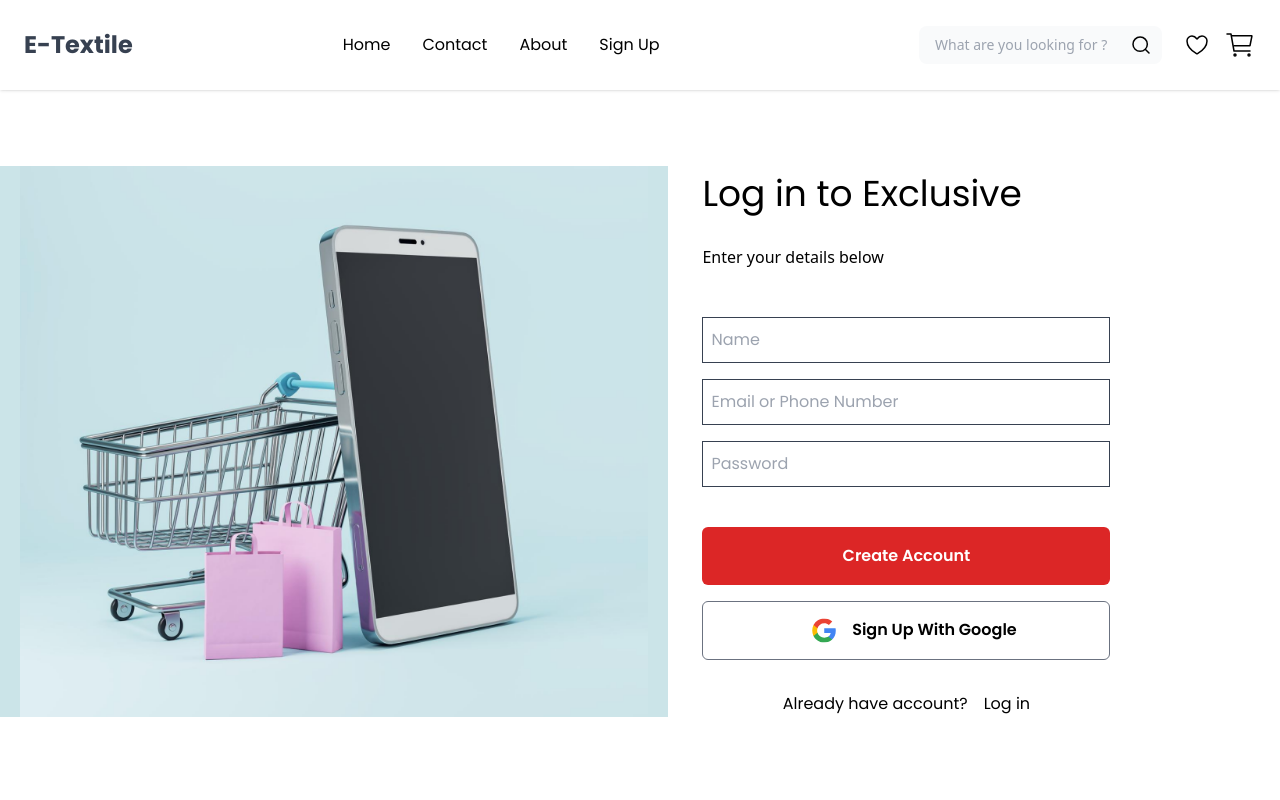
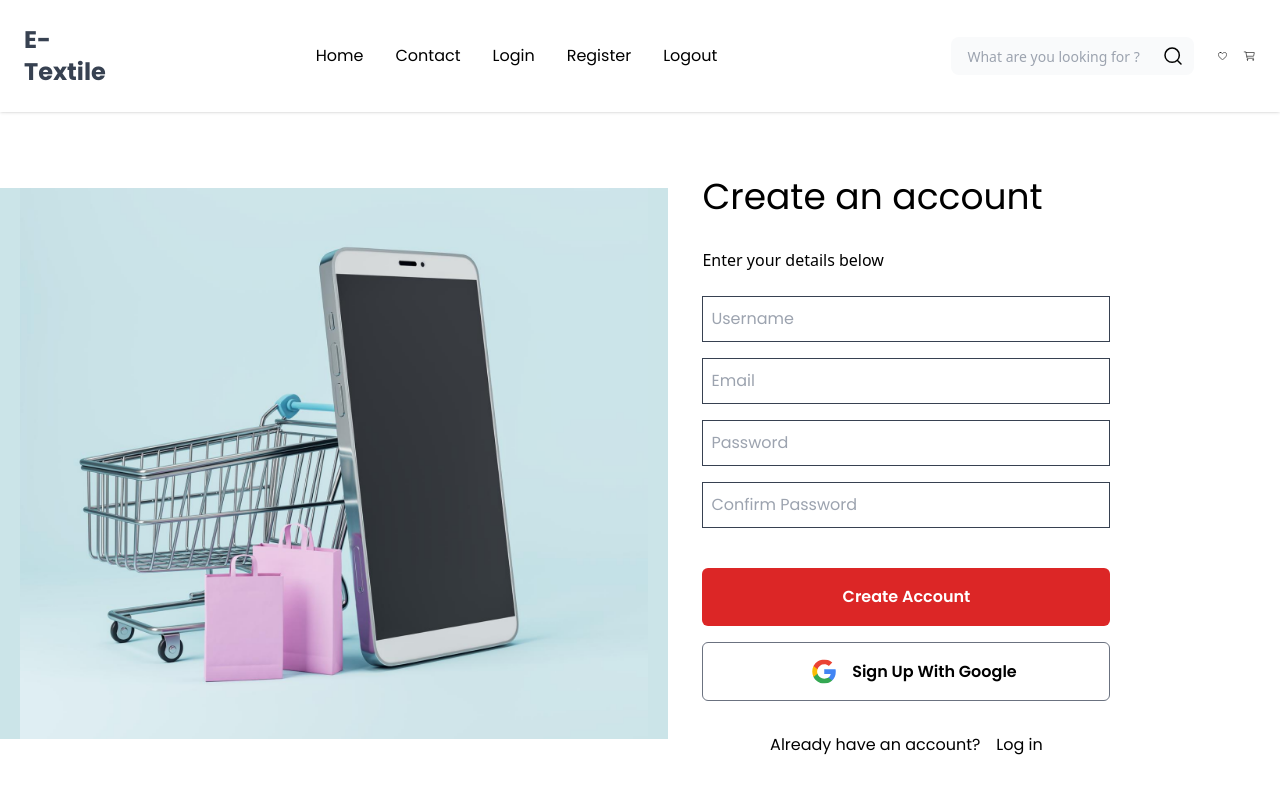
Before and after one commit to adityanuriskandar17/e-textile-frontend, a React (Create React App) app: page /register in a window 1280 px wide. Shown: the top 800 px of the page. Built offline with nearby package versions, Linux system fonts and the light colour scheme.

Commit message:
authentication

```diff
--- a/package.json
+++ b/package.json
@@ -7,9 +7,12 @@
     "@testing-library/react": "^13.4.0",
     "@testing-library/user-event": "^13.5.0",
     "autoprefixer": "^10.4.14",
+    "axios": "^1.4.0",
+    "jwt-decode": "^3.1.2",
     "postcss": "^8.4.24",
     "react": "^18.2.0",
     "react-dom": "^18.2.0",
+    "react-dotenv": "^0.1.3",
     "react-router-dom": "^6.14.0",
     "react-scripts": "5.0.1",
     "tailwindcss": "^3.3.2",
--- a/src/components/Layouts/Body/BodyHome.jsx
+++ b/src/components/Layouts/Body/BodyHome.jsx
@@ -3,8 +3,76 @@ import cs from "../../../assets/utilsHome/service.svg";
 import guarate from "../../../assets/utilsHome/guarantee.svg";
 import arrowL from "../../../assets/utilsHome/arrowL.svg";
 import arrowR from "../../../assets/utilsHome/arrowR.svg";
+import { useNavigate } from "react-router-dom";
+import axios from "axios";
+import jwt_decode from "jwt-decode";
+import { useEffect, useState } from "react";
 
 const BodyHome = () => {
+  const [username, setUsername] = useState('')
+  const [token, setToken] = useState('')
+  const [expire, setExpire] = useState('')
+  const [users, setUsers] = useState([])
+  const navigate = useNavigate();
+  useEffect(()=>{
+    refreshToken()
+  }, [])
+
+  const refreshToken = async()=> {
+    try {
+      const ApiUrl = process.env.REACT_APP_API_URL;
+      const response = await axios.get(`${ApiUrl}/token`)
+      setToken(response.data.jwtToken)
+      const decoded = jwt_decode(response.data.jwtToken)
+
+      setUsername(decoded.username)
+      setExpire(decoded.exp)
+      // console.log(decoded.username);
+      // console.log(decoded.exp);
+      // console.log(decoded);
+    } catch (error) {
+      if(error.response){
+        navigate('/');
+      }
+    }
+  }
+
+  const axiosJWT = axios.create();
+
+  axiosJWT.interceptors.request.use(async(config)=> {
+    const currentDate = new Date()
+    if(expire * 1000 < currentDate.getTime()){
+      const ApiUrl = process.env.REACT_APP_API_URL;
+      const response = await axios.get(`${ApiUrl}/token`)
+      config.headers.Authorization = `Bearer ${response.data.jwtToken}`
+      setToken(response.data.jwtToken)
+      const decoded = jwt_decode(response.data.jwtToken)
+
+      ///decoded.username = data user whos login
+      setUsername(decoded.username)
+      setExpire(decoded.exp)
+    }
+    return config;
+  }, (error)=> {
+    return Promise.reject(error)
+  })
+
+
+
+  const getUsers = async()=> {
+    try {
+      const ApiUrl = process.env.REACT_APP_API_URL;
+      const response = await axiosJWT.get(`${ApiUrl}/users`,{
+        headers: {
+          Authorization: `Bearer ${token}`
+        }
+      })
+      console.log(response.data);
+    } catch (error) {
+
+    }
+  }
+
   return (
     <>
       <div className="relative min-h-screen">
@@ -13,7 +81,7 @@ const BodyHome = () => {
             <div className="flex flex-col relative  font-poppins font-semibold ">
               <div className="ml-6 h-[50px] w-[244px] border-r-2"></div>
               <div className="ml-6 w-[244px] border-r-2">
-                <p className="mb-[16px]">Luxotic Knit</p>
+                <p className="mb-[16px]" onClick={getUsers}>Luxotic Knit</p>
                 <p className="mb-[16px]">Raw Denim</p>
                 <p className="mb-[16px]">Cotton Combed</p>
                 <p className="mb-[16px]">Canvas Prestige</p>
@@ -35,6 +103,7 @@ const BodyHome = () => {
                   <img src={arrowR} className="bg-white ml-2 rounded-sm " alt="" />
                 </div>
               </div>
+
             </div>
           </div>
 
--- a/src/components/Layouts/Body/Loginpage.jsx
+++ b/src/components/Layouts/Body/Loginpage.jsx
@@ -1,6 +1,43 @@
-import React from "react";
+import React, { useEffect, useState } from "react";
+import { useNavigate } from "react-router-dom";
+import axios from "axios";
 
 function Loginpage() {
+  const navigate = useNavigate();
+  const [email, setEmail] = useState("");
+  const [password, setPassword] = useState("");
+  const [msg, setMsg] = useState("");
+
+  useEffect(() => {
+    if (msg !== "") {
+      const timer = setTimeout(() => {
+        setMsg("");
+      }, 2000);
+
+      return () => {
+        clearTimeout(timer);
+      };
+    }
+  }, [msg]);
+
+
+  const auth = async (e) => {
+    e.preventDefault();
+    try {
+      const ApiUrl = process.env.REACT_APP_API_URL;
+      const response = await axios.post(`${ApiUrl}/login`, {
+        email: email,
+        password: password,
+      });
+      console.log(response.data);
+      navigate("/");
+    } catch (error) {
+      if (error.response) {
+        setMsg(error.response.data.error);
+      }
+    }
+  };
+
   return (
     <>
       <main className="h-screen w-screen bg-white flex pr-[135px] pt-[76px] pb-[173px]">
@@ -18,15 +55,16 @@ function Loginpage() {
               Log in to Exclusive
             </h2>
             <p className="mb-12">Enter your details below</p>
-            <form>
+            <form onSubmit={auth}>
               <div className="mb-4">
-                {/* Input Email */}
+              <p className="mb-6 text-btn2 text-center">{msg}</p>
                 <div className="flex items-center border-b border-gray-700 py-2">
                   <input
                     className="appearance-none bg-transparent border-none w-full text-gray-700 mr-3 py-1 px-2 leading-tight focus:outline-none font-poppins text-[16px]"
                     type="email"
-                    placeholder="Email or Phone Number"
+                    placeholder="Email"
                     aria-label="Email"
+                    value={email} onChange={(e) => setEmail(e.target.value)}
                   />
                 </div>
               </div>
@@ -38,12 +76,14 @@ function Loginpage() {
                     type="password"
                     placeholder="Password"
                     aria-label="Password"
+                    value={password} onChange={(e) => setPassword(e.target.value)}
                   />
                 </div>
               </div>
               <div className="mt-10 flex items-center justify-between">
                 <div className="flex items-center">
-                  <button className="w-auto inline-flex items-center justify-center px-12 py-4 bg-red-600 border border-transparent rounded-md font-semibold capitalize text-white hover:bg-red-700 active:bg-red-700 focus:outline-none focus:border-red-700 focus:ring focus:ring-red-200 disabled:opacity-25 transition">
+                  <button className="w-auto inline-flex items-center justify-center px-12 py-4 bg-red-600 border border-transparent rounded-md font-semibold capitalize text-white hover:bg-red-700 active:bg-red-700 focus:outline-none focus:border-red-700 focus:ring focus:ring-red-200 disabled:opacity-25 transition"
+                  type="submit">
                     Log in
                   </button>
                 </div>
--- a/src/components/Layouts/Body/Registerpage.jsx
+++ b/src/components/Layouts/Body/Registerpage.jsx
@@ -1,6 +1,47 @@
-import React from "react";
+import React, { useEffect, useState } from "react";
+import axios from "axios";
+import { useNavigate } from "react-router-dom";
 
 function RegisterPage() {
+  const navigate = useNavigate();
+  const [username, setUsername] = useState("");
+  const [email, setEmail] = useState("");
+  const [password, setPassword] = useState("");
+  const [confPassword, setConfPassword] = useState("");
+  const [msg, setMsg] = useState("");
+
+  useEffect(() => {
+    if (msg !== "") {
+      const timer = setTimeout(() => {
+        setMsg("");
+      }, 2000);
+
+      return () => {
+        clearTimeout(timer);
+      };
+    }
+  }, [msg]);
+
+
+  const handleRegister = async (e) => {
+    e.preventDefault();
+    try {
+      const ApiUrl = process.env.REACT_APP_API_URL;
+      const response = await axios.post(`${ApiUrl}/register`, {
+        username: username,
+        email: email,
+        password: password,
+        confPassword: confPassword,
+      });
+      console.log(response.data);
+      navigate("/login");
+    } catch (error) {
+      if (error.response) {
+        setMsg(error.response.data.error);
+      }
+    }
+  };
+
   return (
     <>
       <main className="h-screen w-screen bg-white flex pr-[135px] pt-[76px] pb-[173px]">
@@ -14,47 +55,65 @@ function RegisterPage() {
 
         <div className="flex justify-center w-5/12 bg-white items-center">
           <div className="w-full sm:max-w-md p-5 mx-auto">
-            <h2 className="mb-6 font-poppins text-[36px]">
-              Log in to Exclusive
-            </h2>
-            <p className="mb-12">Enter your details below</p>
-            <form>
+          <h2 className="mb-6 font-poppins text-[36px]">Create an account</h2>
+            <p className="mb-3">Enter your details below</p>
+            <form onSubmit={handleRegister}>
               <div className="mb-4">
-                {/* Input Name */}
+
+            <p className="mb-6 text-btn2 text-center">{msg}</p>
                 <div className="flex items-center border border-gray-700 py-2">
                   <input
                     className="appearance-none bg-transparent border-none w-full text-gray-700 mr-3 py-1 px-2 leading-tight focus:outline-none font-poppins text-[16px]"
                     type="text"
-                    placeholder="Name"
-                    aria-label="Email"
+                    placeholder="Username"
+                    aria-label="username"
+                    value={username}
+                    onChange={(e) => setUsername(e.target.value)}
                   />
                 </div>
               </div>
               <div className="mb-4">
-                {/* Input Email */}
                 <div className="flex items-center border border-gray-700 py-2">
                   <input
                     className="appearance-none bg-transparent border-none w-full text-gray-700 mr-3 py-1 px-2 leading-tight focus:outline-none font-poppins text-[16px]"
                     type="email"
-                    placeholder="Email or Phone Number"
+                    placeholder="Email"
                     aria-label="Email"
+                    value={email}
+                    onChange={(e) => setEmail(e.target.value)}
                   />
                 </div>
               </div>
               <div className="mb-4">
-                {/* Input Password */}
                 <div className="flex items-center border border-gray-700 py-2">
                   <input
                     className="appearance-none bg-transparent border-none w-full text-gray-700 mr-3 py-1 px-2 leading-tight focus:outline-none font-poppins text-[16px]"
                     type="password"
                     placeholder="Password"
                     aria-label="Password"
+                    value={password}
+                    onChange={(e) => setPassword(e.target.value)}
+                  />
+                </div>
+              </div>
+              <div className="mb-4">
+                <div className="flex items-center border border-gray-700 py-2">
+                  <input
+                    className="appearance-none bg-transparent border-none w-full text-gray-700 mr-3 py-1 px-2 leading-tight focus:outline-none font-poppins text-[16px]"
+                    type="password"
+                    placeholder="Confirm Password"
+                    aria-label="Password"
+                    value={confPassword}
+                    onChange={(e) => setConfPassword(e.target.value)}
                   />
                 </div>
               </div>
               <div className="mt-10 items-center">
                 <div className="flex items-center">
-                  <button className="w-full inline-flex items-center justify-center px-12 py-4 bg-red-600 border border-transparent rounded-md font-semibold capitalize font-poppins text-white hover:bg-red-700 active:bg-red-700 focus:outline-none focus:border-red-700 focus:ring focus:ring-red-200 disabled:opacity-25 transition">
+                  <button
+                    className="w-full inline-flex items-center justify-center px-12 py-4 bg-red-600 border border-transparent rounded-md font-semibold capitalize font-poppins text-white hover:bg-red-700 active:bg-red-700 focus:outline-none focus:border-red-700 focus:ring focus:ring-red-200 disabled:opacity-25 transition"
+                    type="submit"
+                  >
                     Create Account
                   </button>
                 </div>
@@ -75,11 +134,10 @@ function RegisterPage() {
                     href="/"
                     className="text-[16px] text-[#000000] font-poppins"
                   >
-                    {" "}
-                    Already have account?{" "}
+                    Already have an account?
                   </p>
                   <a
-                    href="/"
+                    href="/login"
                     className="text-[16px] text-[#000000] font-poppins"
                   >
                     Log in
--- a/src/components/Layouts/Footer.jsx
+++ b/src/components/Layouts/Footer.jsx
@@ -3,8 +3,8 @@ import React from "react";
 function Footer() {
   return (
     <footer className="w-full text-gray-700 bg-black body-font">
-      <div className="container flex flex-col flex-wrap px-[375px] py-[102px] mx-auto ">
-        <div className="flex mx-auto space-x-[87px]">
+      <div className="container flex flex-col flex-wrap justify-center mx-auto ">
+        <div className="flex mx-auto px-[375px] py-[102px] space-x-[87px]">
           <div className="w-full px-4">
             <p className="text-sm font-medium text-[24px] font-inter tracking-widest text-white uppercase title-font">
               About
--- a/src/components/Layouts/Header.jsx
+++ b/src/components/Layouts/Header.jsx
@@ -1,13 +1,27 @@
+import axios from "axios";
 import Logo from "./Logo";
-
-const menus = [
-  { href: "/", text: "Home" },
-  { href: "/about", text: "Contact" },
-  { href: "/contact", text: "About" },
-  { href: "/contact", text: "Sign Up" },
-];
+import { useNavigate } from "react-router-dom";
 
 function Header() {
+  const navigate = useNavigate();
+  const logout = async () => {
+    try {
+      const ApiUrl = process.env.REACT_APP_API_URL;
+      await axios.delete(`${ApiUrl}/logout`);
+      navigate("/login");
+    } catch (error) {
+      console.log(error);
+    }
+  };
+
+  // const menus = [
+  //   { href: "/", text: "Home" },
+  //   { href: "", text: "Contact" },
+  //   { text: "Logout", onClick: logout },
+  //   { href: "/register", text: "Sign Up" },
+  //   { href: "/login", text: "Login" },
+  // ];
+
   return (
     <header className="sticky top-0 bg-white z-10 shadow">
       <div className="container mx-auto p-6 flex justify-between">
@@ -15,15 +29,39 @@ function Header() {
           <Logo />
           <nav className="block px-[198px]">
             <ul className="flex space-x-2">
-              {menus.map((menu, index) => (
-                <li key={index}>
-                  <a href={menu.href}>
-                    <p className="px-3 py-2 leading-[160%] text-4 font-poppins">
-                      {menu.text}
-                    </p>
-                  </a>
-                </li>
-              ))}
+              <li>
+                <a href="/">
+                  <p className="px-3 py-2 leading-[160%] text-4 font-poppins">
+                    Home
+                  </p>
+                </a>
+              </li>
+              <li>
+                <a>
+                  <p className="px-3 py-2 leading-[160%] text-4 font-poppins">
+                    Contact
+                  </p>
+                </a>
+              </li>
+              <li>
+                <a href="/login">
+                  <p className="px-3 py-2 leading-[160%] text-4 font-poppins">
+                    Login
+                  </p>
+                </a>
+              </li>
+              <li>
+                <a href="/register">
+                  <p className="px-3 py-2 leading-[160%] text-4 font-poppins">
+                    Register
+                  </p>
+                </a>
+              </li>
+              <li>
+                  <p className="px-3 py-2 leading-[160%] text-4 font-poppins" onClick={logout} style={{ cursor: 'pointer' }}>
+                    Logout
+                  </p>
+              </li>
             </ul>
           </nav>
         </div>
```
Also changed, not shown: src/index.js (+3 -6 lines), 2 other files (tests, documents, lock files or other folders).
